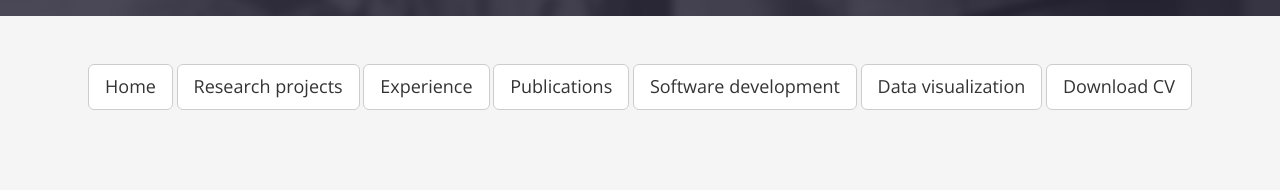
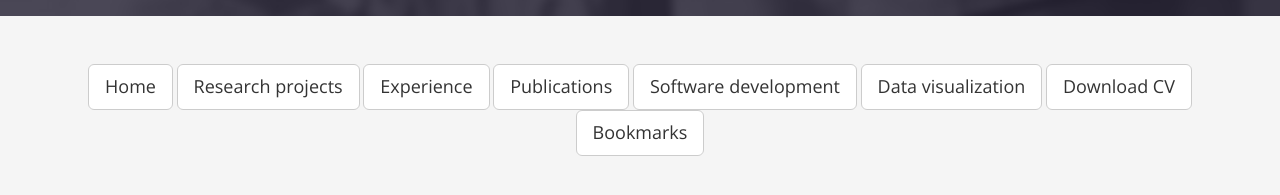
Before and after one commit to ekidando/Emma, a Jekyll site: the page built from index.html, in a window 1280 px wide and 900 px high, scrolled down 2244 px. Shown: the part 664-859 px from the top of the window. Built offline with Jekyll 4.4.1, drawn with Linux system fonts in a browser that asks for light colours; nearby versions of some CDN libraries; some web fonts are replaced.

Commit message:
Update footer.html

```diff
--- a/_includes/footer.html
+++ b/_includes/footer.html
@@ -14,6 +14,8 @@
 	<a href="{{ site.baseurl }}/pdf_files/MyCV.pdf
 " class="btn btn-default btn-lg"
            target="_blank" role="button">Download CV</a>
+<a href="bookmarks.html" class="btn btn-default btn-lg" role="button">Bookmarks</a>
+
           </ul>
         </div>
        </div>
```
